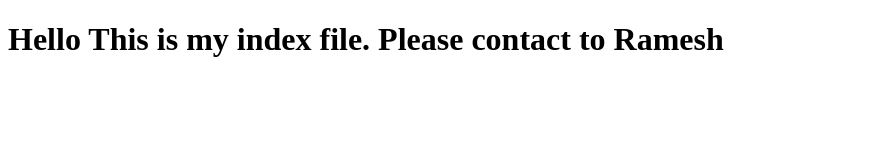
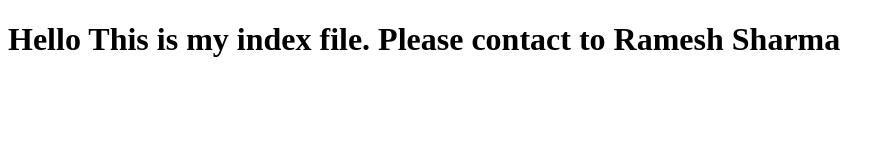
Before and after one commit to mfpsi447/Project1, a plain HTML site: page index.html in a window 1280 px wide. Shown: the whole page, without its empty margins (0-895 px from the left). Drawn offline with Linux system fonts and the light colour scheme.

Commit message:
my change through vscode

```diff
--- a/index.html
+++ b/index.html
@@ -7,6 +7,6 @@
     <title>Document</title>
 </head>
 <body>
-    <h1>Hello This is my index file. Please contact to Ramesh</h1>
+    <h1>Hello This is my index file. Please contact to Ramesh Sharma</h1>
 </body>
 </html>
```
